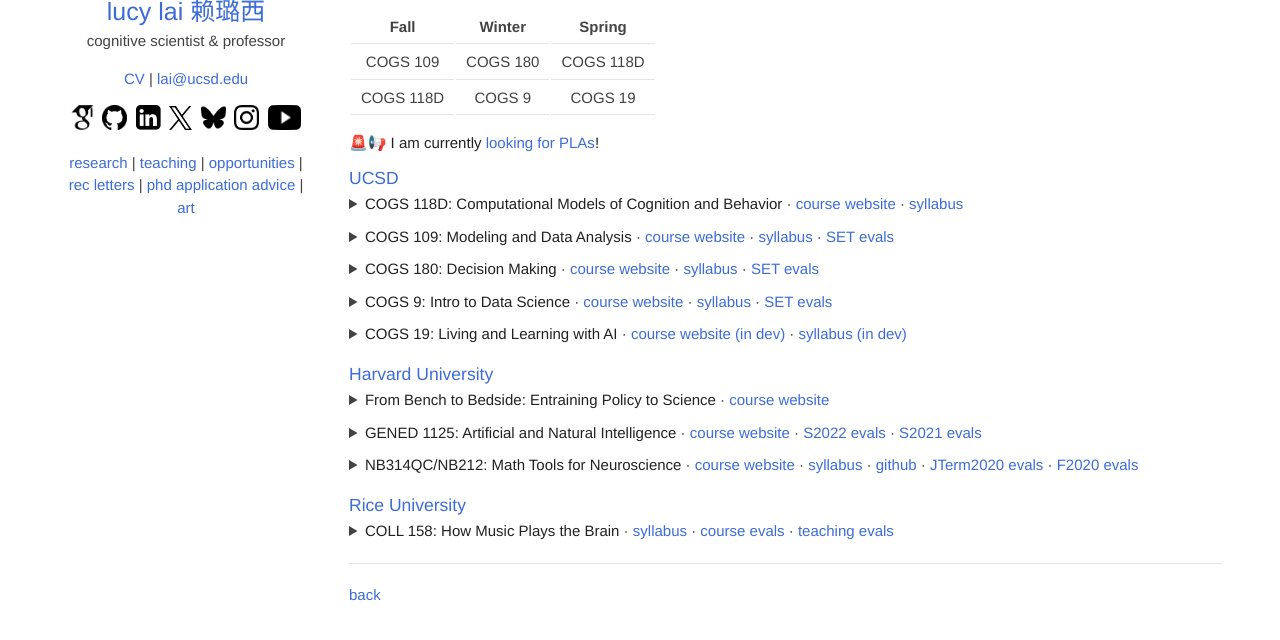
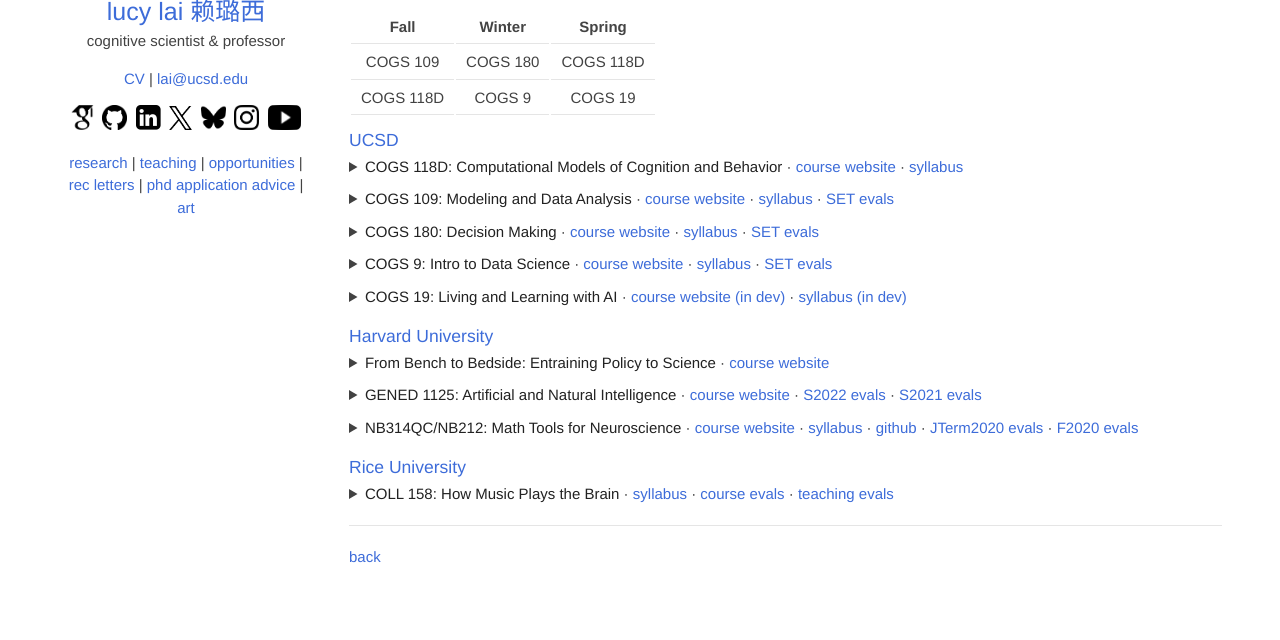
Before and after one commit to lucylai96/lucylai96.github.io, a Jekyll site: the page built from teaching.md, in a window 1280 px wide and 926 px high, cut to the strip 255-895 px from the top of the window. Built offline with Jekyll 4.4.1, drawn with Linux system fonts in a browser that asks for light colours; our own code applies the rules of GitHub Pages for plain Markdown files.

Commit message:
Update teaching.md

```diff
--- a/teaching.md
+++ b/teaching.md
@@ -14,8 +14,6 @@ Teaching is one of my greatest joys :-) Below are courses that I've developed an
 | :-------: | :--------: | :--------: |
 | COGS 109  |  COGS 180  | COGS 118D |
 | COGS 118D |   COGS 9   |  COGS 19 |
-
-🚨📢 **I am currently [looking for PLAs](https://lucylai.com/opps)!**
 
 ### UCSD
 
```
